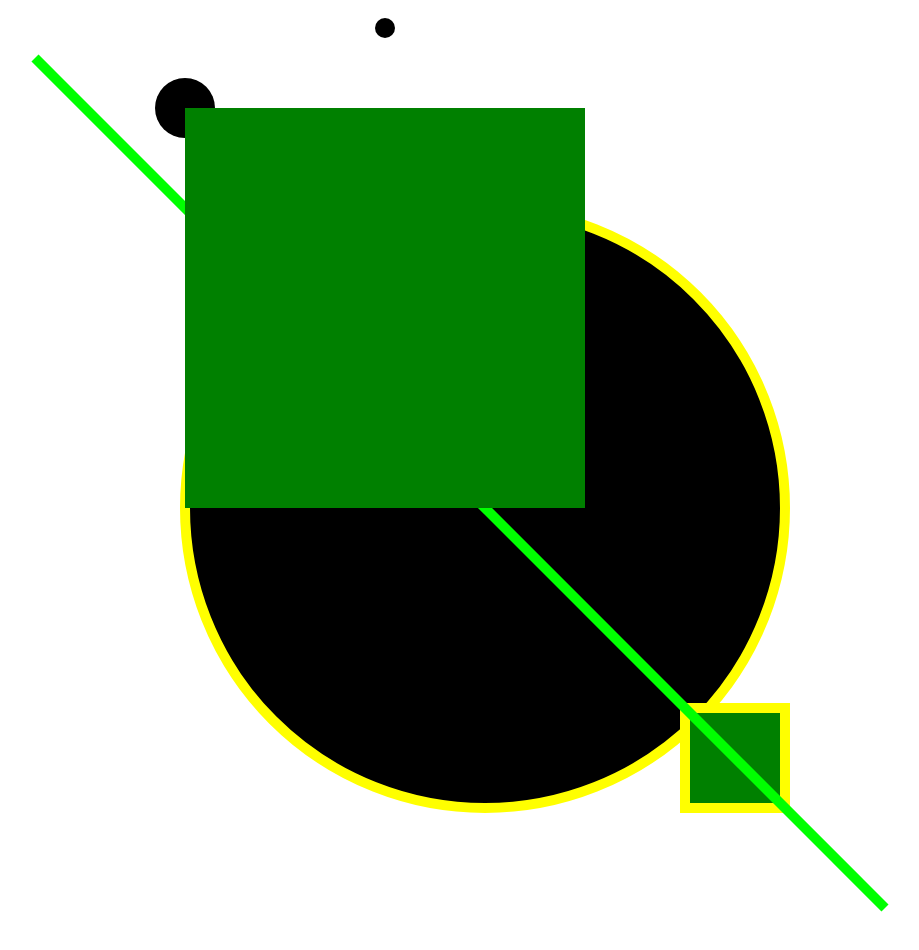
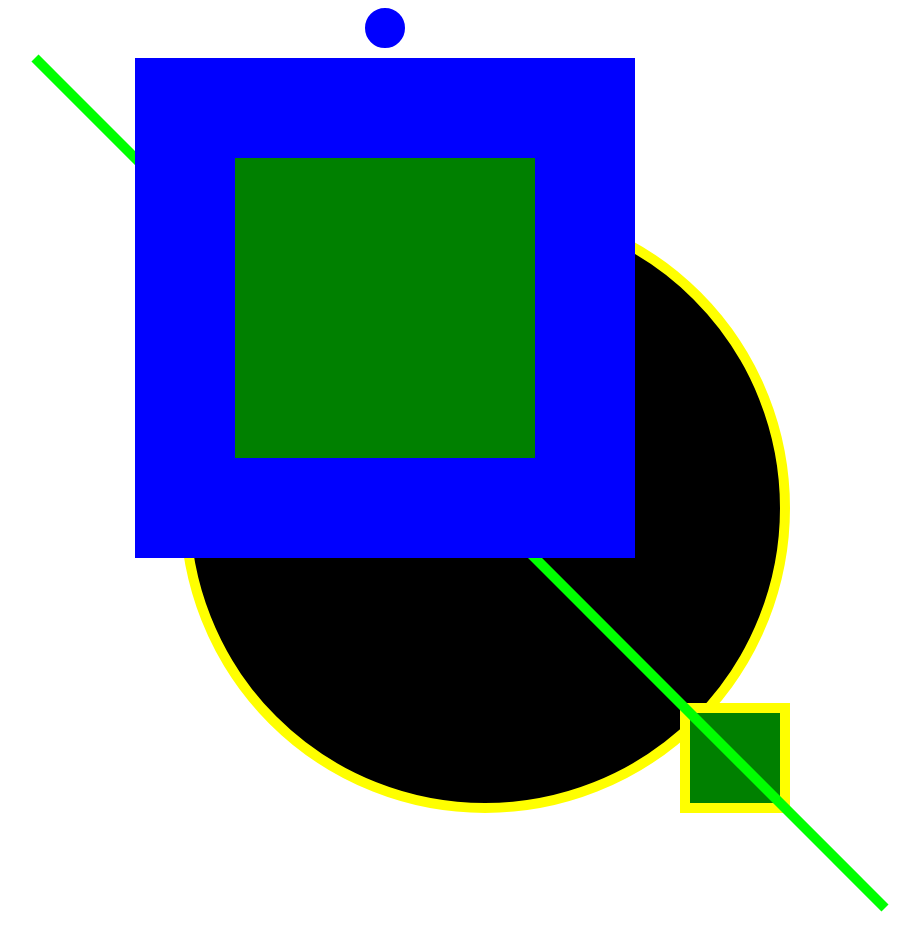
Before and after one commit to hanaljufri/csc3007-labs, a plain HTML site: page lab1.html in a window 1280 px wide. Shown: the whole page, without its empty margins (23-942 px from the left). Drawn offline with Linux system fonts and the light colour scheme.

Commit message:
Update lab1.html

```diff
--- a/lab1.html
+++ b/lab1.html
@@ -19,12 +19,12 @@
         <line x1="50" y1="50" x2="900" y2="900" stroke="#0f0"></line>
     </g>
 
-    <g>
-    <g>
+    <g stroke="blue">
+    <g stroke-width="20">
         <circle cx="200" cy="100" r="30"></circle>
         <circle cx="400" cy="20" r="10"></circle>
     </g>
-    <g>
+    <g stroke-width="100">
         <rect x="400" y="2000" width="100" height="200"></rect>
         <rect x="200" y="100" width="400" height="400"></rect>
     </g>
```
